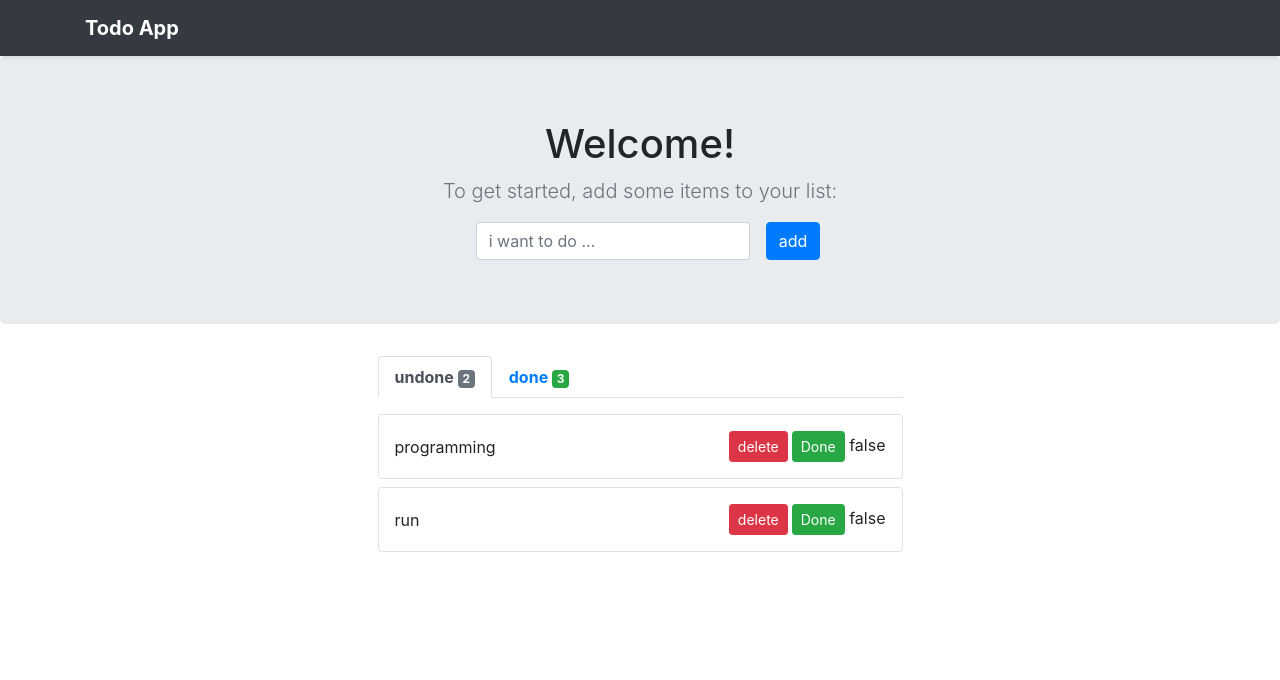
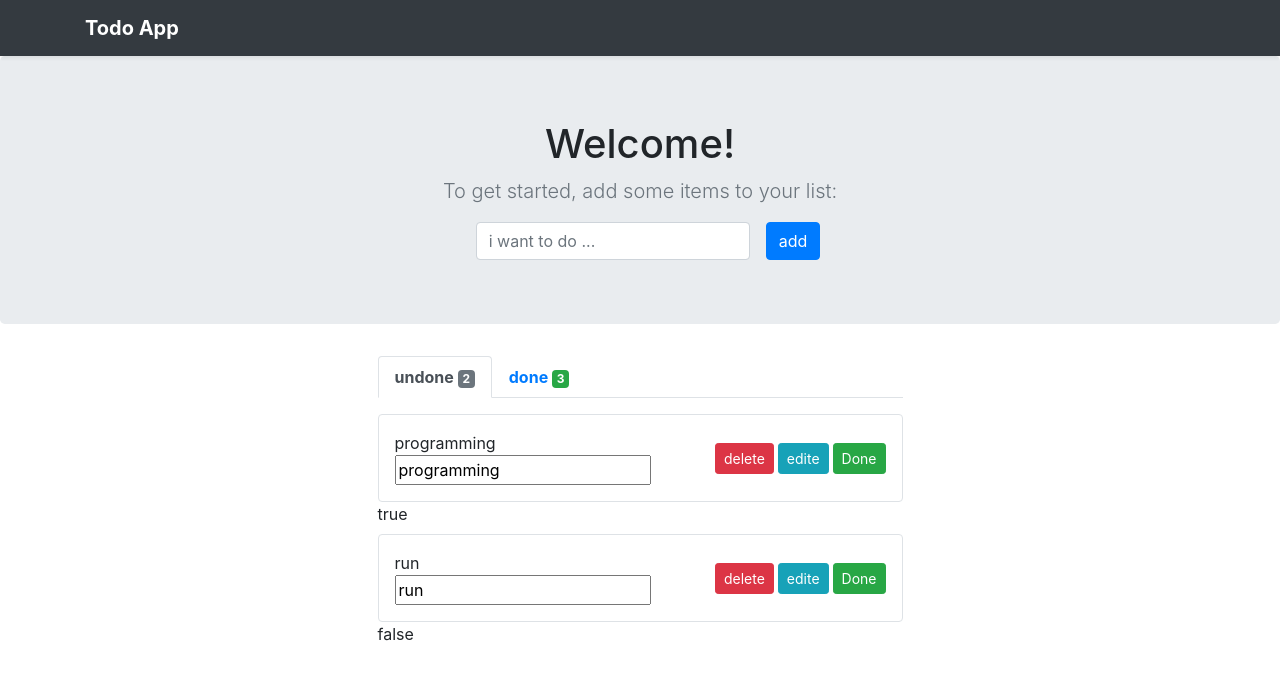
Before and after one commit to fezebr/todolist-vue, a Vue app: page / in a window 1280 px wide. Shown: the top 680 px of the page. Built offline with nearby package versions, Linux system fonts and the light colour scheme.

Commit message:
add edite buttton

```diff
--- a/src/App.vue
+++ b/src/App.vue
@@ -33,6 +33,8 @@
                 :tasks="tasks.filter((i) => i.status === doneStatus)"
                 @handle-status="handleStatus"
                 @delete-task="handleDeleteTask"
+                @edite-task="handleEditTask"
+
               />
             </div>
           </div>
@@ -72,6 +74,14 @@ export default {
       const todoIndex = this.tasks.findIndex((item) => item.id === id);
       this.tasks[todoIndex].status = !this.tasks[todoIndex].status;
     },
+    //edite task
+    handleEditTask(id) {
+      console.log(id);
+      const todoIndex = this.tasks.findIndex((item) => item.id === id);
+      this.tasks[todoIndex].editInput = !this.tasks[todoIndex].editInput;
+    },
+
+
   },
   name: "App",
   components: {
@@ -87,11 +97,11 @@ export default {
   },
   created() {
     this.tasks = [
-      { id: 1, text: "sleep", status: true },
-      { id: 2, text: "programming", status: false },
-      { id: 3, text: "run", status: false },
-      { id: 4, text: "walk", status: true },
-      { id: 5, text: "reading", status: true },
+      { id: 1, text: "sleep", status: true ,editInput:"true"},
+      { id: 2, text: "programming", status: false  ,editInput:"true"},
+      { id: 3, text: "run", status: false  ,editInput:"false"},
+      { id: 4, text: "walk", status: true ,editInput:"false" },
+      { id: 5, text: "reading", status: true  ,editInput:"false"},
     ];
     console.log("create");
   },
--- a/src/components/Task.vue
+++ b/src/components/Task.vue
@@ -2,27 +2,48 @@
   <div
     class="d-flex justify-content-between align-items-center border rounded p-3"
   >
-    <div>{{ task.text }}</div>
-    <!-- <div>{{task.status}}</div> -->
+   <div>
+         <div>{{ task.text }}</div>
+         <div v-if="task.editInput">
+              <input type="text" v-model="task.text" >
+         </div>
+   </div>
+
+
     <div>
-      <button type="button"
-       class="btn btn-danger btn-sm ml-1"
-       @click="$emit('delete-task',task.id)"
-       >delete</button>
-      <button type="button"
-       class="btn btn-success btn-sm ml-1"
-       @click="$emit('handle-status' , task.id)"
-       >{{task.status ? 'unDone' : 'Done'}}</button>
+      <button
+        type="button"
+        class="btn btn-danger btn-sm ml-1"
+        @click="$emit('delete-task', task.id)"
+      >
+        delete
+      </button>
 
-       {{task.status}}
+      <button
+        type="button"
+        class="btn btn-info btn-sm ml-1"
+
+        @click="$emit('edite-task', task.id)"
+      >
+        edite
+      </button>
+
+      <button
+        type="button"
+        class="btn btn-success btn-sm ml-1"
+        @click="$emit('handle-status', task.id)"
+      >
+        {{ task.status ? "unDone" : "Done" }}
+      </button>
     </div>
   </div>
+  {{ task.editInput }}
 </template>
 
 <script>
 export default {
+
   props: ["task"],
-  emits:['delete-task','handle-status']
-
+  emits: ["delete-task", "handle-status", "edite-task"],
 };
 </script>
--- a/src/components/Tasks.vue
+++ b/src/components/Tasks.vue
@@ -1,22 +1,23 @@
 <template>
   <div v-for="task in tasks" :key="task.id" class="col-6 mb-2">
-    <Task :task="task"
-    @delete-task="$emit('delete-task', task.id)"
-    @handle-status="$emit('handle-status',task.id)"
-     />
-
+    <Task
+      :task="task"
+      @delete-task="$emit('delete-task', task.id)"
+      @handle-status="$emit('handle-status', task.id)"
+      @edite-task="$emit('edite-task', task.id)"
+    />
   </div>
 </template>
 
 <script>
 import Task from "./Task";
 export default {
+  methods: {
 
-
-  methods: {},
+  },
   name: "Tasks",
   components: { Task },
   props: ["tasks"],
-  emits: ["delete-task",'handle-status'],
+  emits: ["delete-task", "handle-status" ,"edite-task"],
 };
 </script>
```
